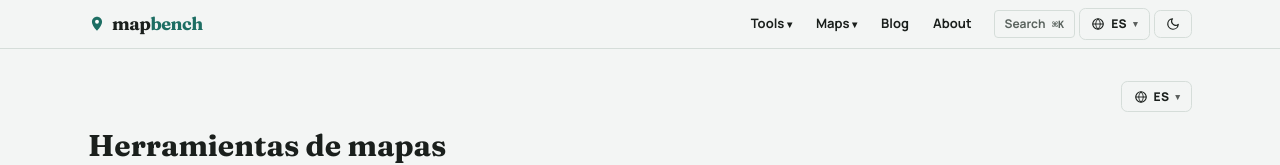
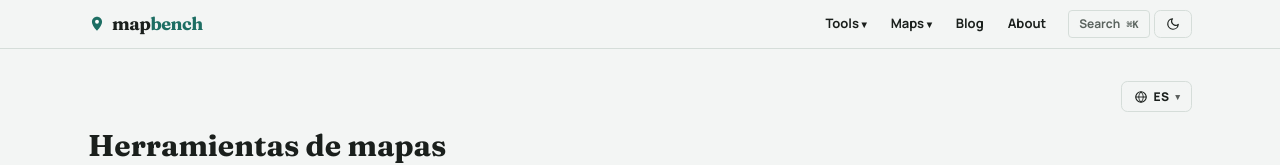
Before and after one commit to seoweblitewebservice-gif/demo, a Next.js app: page /es/tools in a window 1280 px wide. Shown: the top 165 px of the page. Built offline with nearby package versions, Linux system fonts and the light colour scheme.

Commit message:
Remove language switcher from header bar

```diff
--- a/src/components/Header.tsx
+++ b/src/components/Header.tsx
@@ -3,7 +3,6 @@ import { useEffect, useRef, useState } from "react";
 import Link from "next/link";
 import { usePathname } from "next/navigation";
 import { CATEGORIES, TOOLS } from "@/lib/registry";
-import LanguageSwitcher from "./LanguageSwitcher";
 
 export function Logo() {
   return (
@@ -116,7 +115,6 @@ export default function Header() {
       <div className="container-sf flex h-12 items-center gap-4">
         <Link href="/" aria-label="MapBench home"><Logo /></Link>
         <nav className="ml-auto hidden items-center gap-1 md:flex" aria-label="Main">
-          {/* Tools dropdown */}
           <div className="relative" ref={toolsRef}>
             <button
               type="button"
@@ -151,7 +149,6 @@ export default function Header() {
             )}
           </div>
 
-          {/* Maps dropdown */}
           <div className="relative" ref={mapsRef}>
             <button
               type="button"
@@ -195,12 +192,9 @@ export default function Header() {
           >
             Search <kbd className="ml-1 text-[10px]">⌘K</kbd>
           </button>
-          {/* Language — right side of bar */}
-          <LanguageSwitcher />
           <ThemeToggle />
         </nav>
         <div className="ml-auto flex items-center gap-1 md:hidden">
-          <LanguageSwitcher />
           <ThemeToggle />
           <button type="button" className="btn btn-ghost btn-sm" aria-expanded={open} aria-label="Toggle menu" onClick={() => setOpen((v) => !v)}>
             <svg width="17" height="17" viewBox="0 0 24 24" fill="none" aria-hidden>
```
